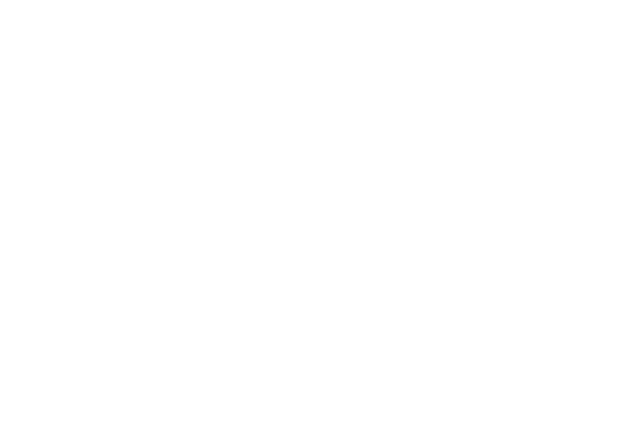
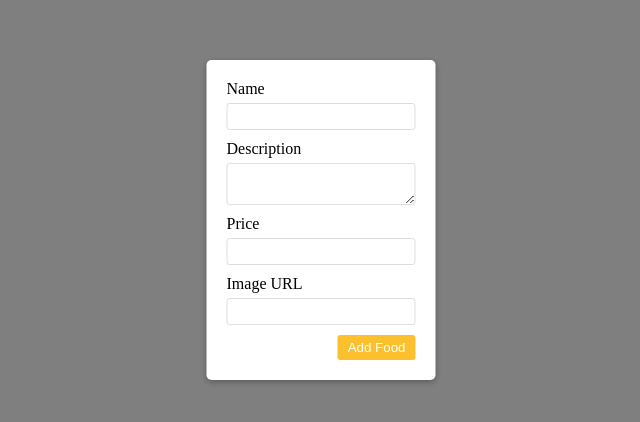
Before and after one commit to BesoBerdzenishvili/food_frontend, a React (Vite) app: page / in a window 1280 px wide. Shown: the part 180-602 px from the top of the page, without its empty margins (319-959 px from the left). Built offline with nearby package versions, Linux system fonts and the light colour scheme.

Commit message:
added AddForm.tsx

```diff
--- a/package.json
+++ b/package.json
@@ -1,5 +1,6 @@
 {
   "name": "frontend",
+  "proxy": "https://food-service-17cn.onrender.com",
   "private": true,
   "version": "0.0.0",
   "type": "module",
@@ -9,6 +10,7 @@
     "preview": "vite preview"
   },
   "dependencies": {
+    "@stitches/react": "^1.2.8",
     "react": "^18.2.0",
     "react-dom": "^18.2.0"
   },
--- a/src/App.tsx
+++ b/src/App.tsx
@@ -1,5 +1,10 @@
+import { AddForm } from "./components/AddForm";
 function App() {
-  return <div></div>;
+  return (
+    <div>
+      <AddForm />
+    </div>
+  );
 }
 
 export default App;
--- /dev/null
+++ b/src/components/AddForm.tsx
@@ -0,0 +1,161 @@
+import React, { useState, useRef, useEffect } from "react";
+import { styled } from "../stitches.config";
+
+const Overlay = styled("div", {
+  position: "fixed",
+  top: 0,
+  left: 0,
+  width: "100%",
+  height: "100%",
+  backgroundColor: "rgba(0, 0, 0, 0.5)",
+});
+
+const FormContainer = styled("div", {
+  position: "fixed",
+  top: "50%",
+  left: "50%",
+  transform: "translate(-50%, -50%)",
+  backgroundColor: "#FFF",
+  borderRadius: "5px",
+  padding: "20px",
+  boxShadow: "0 2px 6px rgba(0, 0, 0, 0.3)",
+});
+
+const Form = styled("form", {
+  display: "flex",
+  flexDirection: "column",
+});
+
+const Label = styled("label", {
+  display: "block",
+  marginBottom: "5px",
+});
+
+const Input = styled("input", {
+  padding: "5px",
+  marginBottom: "10px",
+  border: "1px solid #DDD",
+  borderRadius: "3px",
+});
+
+const TextArea = styled("textarea", {
+  padding: "5px",
+  marginBottom: "10px",
+  border: "1px solid #DDD",
+  borderRadius: "3px",
+});
+
+const ButtonContainer = styled("div", {
+  display: "flex",
+  justifyContent: "flex-end",
+});
+
+const Button = styled("button", {
+  padding: "5px 10px",
+  borderRadius: "3px",
+  border: "none",
+  backgroundColor: "#FBC02D",
+  color: "#FFF",
+  cursor: "pointer",
+  "&:hover": {
+    backgroundColor: "#FFA000",
+  },
+});
+
+interface AddFormProps {
+  onClose: () => void;
+}
+
+export const AddForm: React.FC<AddFormProps> = ({ onClose }) => {
+  const [name, setName] = useState("");
+  const [description, setDescription] = useState("");
+  const [price, setPrice] = useState("");
+  const [img, setImg] = useState("");
+  const ref = useRef<HTMLDivElement>(null);
+
+  const handleSubmit = async (e: React.FormEvent<HTMLFormElement>) => {
+    e.preventDefault();
+    const data = {
+      name,
+      description,
+      price,
+      img,
+    };
+    try {
+      const response = await fetch("/api/foods", {
+        method: "POST",
+        headers: {
+          "Content-Type": "application/json",
+        },
+        body: JSON.stringify(data),
+      });
+      const result = await response.json();
+      console.log(result);
+      // onClose();
+    } catch (error) {
+      console.error(error);
+    }
+  };
+
+  const handleClickOutside = (e: MouseEvent) => {
+    if (ref.current && !ref.current.contains(e.target as Node)) {
+      onClose();
+    }
+  };
+
+  useEffect(() => {
+    document.addEventListener("mousedown", handleClickOutside);
+    return () => {
+      document.removeEventListener("mousedown", handleClickOutside);
+    };
+  }, []);
+
+  return (
+    <Overlay>
+      <FormContainer ref={ref}>
+        <Form onSubmit={handleSubmit}>
+          <Label htmlFor="name">Name</Label>
+          <Input
+            type="text"
+            id=" name"
+            value={name}
+            onChange={(e) => setName(e.target.value)}
+            required
+          />
+
+          <Label htmlFor="description">Description</Label>
+          <TextArea
+            id="description"
+            value={description}
+            onChange={(e) => setDescription(e.target.value)}
+            required
+          />
+
+          <Label htmlFor="price">Price</Label>
+          <Input
+            type="number"
+            id="price"
+            min="0"
+            step="0.01"
+            value={price}
+            onChange={(e) => setPrice(e.target.value)}
+            required
+          />
+
+          <Label htmlFor="img">Image URL</Label>
+          <Input
+            type="url"
+            id="img"
+            value={img}
+            onChange={(e) => setImg(e.target.value)}
+            required
+          />
+
+          <ButtonContainer>
+            <Button type="submit">Add Food</Button>
+          </ButtonContainer>
+        </Form>
+      </FormContainer>
+    </Overlay>
+  );
+};
--- a/src/main.tsx
+++ b/src/main.tsx
@@ -1,10 +1,13 @@
-import React from 'react'
-import ReactDOM from 'react-dom/client'
-import App from './App'
-import './index.css'
+import React from "react";
+import ReactDOM from "react-dom/client";
+import App from "./App";
+import "./index.css";
+import { globalStyles } from "./stitches.config";
 
-ReactDOM.createRoot(document.getElementById('root') as HTMLElement).render(
+globalStyles();
+
+ReactDOM.createRoot(document.getElementById("root") as HTMLElement).render(
   <React.StrictMode>
     <App />
-  </React.StrictMode>,
-)
+  </React.StrictMode>
+);
--- /dev/null
+++ b/src/stitches.config.ts
@@ -0,0 +1,16 @@
+import { createStitches } from "@stitches/react";
+
+export const {
+  styled,
+  css,
+  globalCss,
+  keyframes,
+  getCssText,
+  theme,
+  createTheme,
+  config,
+} = createStitches({});
+
+export const globalStyles = globalCss({
+  "*": { margin: 0, padding: 0, boxSizing: "border-box" },
+});
```
Also changed, not shown: src/components/Add.tsx (added, +35 -0 lines), 1 other file (tests, documents, lock files or other folders).
